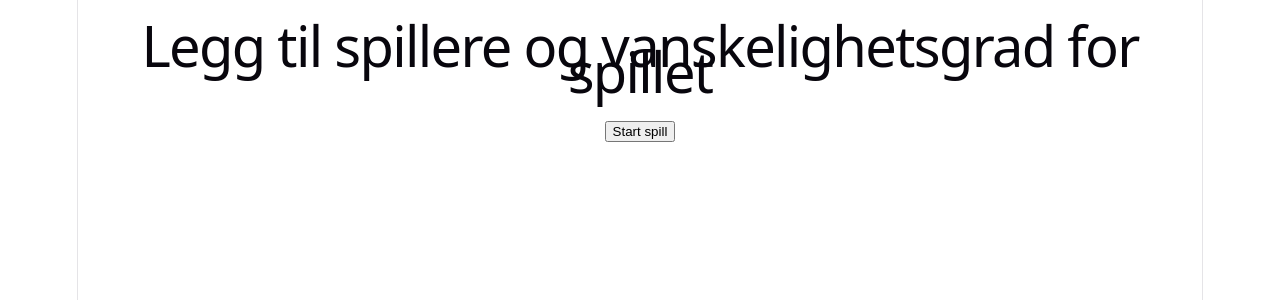
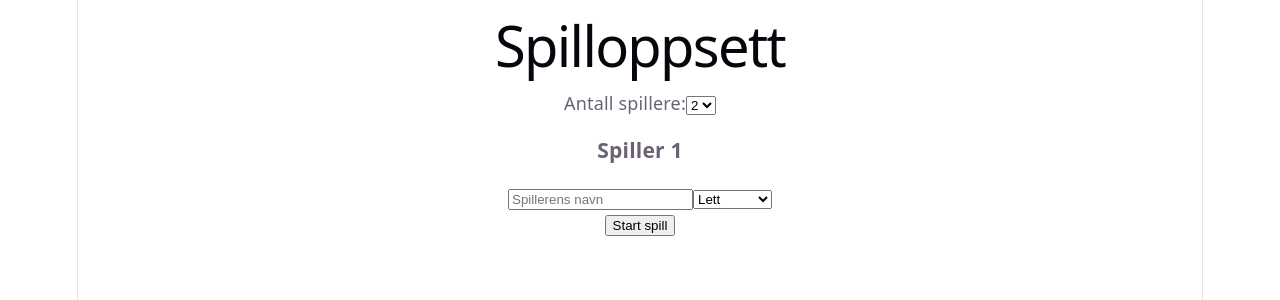
Before and after one commit to victortonneberg/UI_designprosjekt, a React (Vite) app in the folder UI_app/: page / in a window 1280 px wide. Shown: the top 300 px of the page. Built offline with nearby package versions, Linux system fonts and the light colour scheme.

Commit message:
Setup, GameScreen, screen switching
Legg til en state i App for å bytte mellom oppsett og spill.
Oppdater SetupScreen til å håndtere spillere og lagre dem med setPlayers.
Når man trykker Start, lagres spillerne og GameScreen vises.

```diff
--- a/UI_app/src/App.jsx
+++ b/UI_app/src/App.jsx
@@ -1,10 +1,17 @@
+import { useState } from "react";
+import { GameProvider } from "./context/GameProvider";
 import SetupScreen from "./components/setup/SetupScreen";
-import { GameProvider } from "./context/GameProvider";
+import GameScreen from "./components/game/GameScreen";
 
 function App() {
+  const [screen, setScreen] = useState("setup");
+
   return (
     <GameProvider>
-      <SetupScreen />
+      {screen === "setup" && (
+        <SetupScreen onStartGame={() => setScreen("game")} />
+      )}
+      {screen === "game" && <GameScreen />}
     </GameProvider>
   );
 }
--- a/UI_app/src/components/game/GameScreen.jsx
+++ b/UI_app/src/components/game/GameScreen.jsx
@@ -1 +1,3 @@
-export default function GameScreen() {}
+export default function GameScreen() {
+  return <h1>GameScreen</h1>;
+}
--- a/UI_app/src/components/setup/SetupScreen.jsx
+++ b/UI_app/src/components/setup/SetupScreen.jsx
@@ -1,11 +1,73 @@
-export default function SetupScreen() {
+import { useState } from "react";
+import { useGame } from "../../context/useGame";
+
+export default function SetupScreen({ onStartGame }) {
+  const { setPlayers } = useGame();
+
+  const [antallSpillere, setAntallSpillere] = useState(2);
+  const [spillere, setSpillere] = useState([{ name: "", difficulty: "easy" }]);
+
+  // Oppdater antall spillere og endrer spiller-listen hvis nødvendig:
+  const handleAntall = (n) => {
+    setAntallSpillere(n);
+    setSpillere(
+      // Lager en liste med n spillere: bruker eksisterende spiller hvis den finnes, ellers en tom standardspiller.
+      // Github Copilot foreslo denne løsningen med Array.from.
+      Array.from(
+        { length: n },
+        (_, i) => spillere[i] || { name: "", difficulty: "easy" },
+      ),
+    );
+  };
+
+  const handleChange = (index, field, value) => {
+    const oppdatert = [...spillere];
+    oppdatert[index][field] = value;
+    setSpillere(oppdatert);
+  };
+
+  const handleStart = () => {
+    // Skriver til context
+    setPlayers(spillere);
+    onStartGame();
+  };
+
   return (
     <article>
-      <h1>Legg til spillere og vanskelighetsgrad for spillet</h1>
-      {/* Her skal et komponent med "spillerkort" (vanskelighetsgrad og navn) rendres basert på hvor mange spillere som skal spille spillet
-            Tror dette er "Playerinfo" */}
+      <h1>Spilloppsett</h1>
 
-      <button>Start spill</button>
+      <label>Antall spillere:</label>
+      <select
+        value={antallSpillere}
+        onChange={(e) => handleAntall(Number(e.target.value))}
+      >
+        {[1, 2, 3, 4].map((n) => (
+          <option key={n} value={n}>
+            {n}
+          </option>
+        ))}
+      </select>
+
+      {spillere.map((spiller, i) => (
+        <div key={i}>
+          <h3>Spiller {i + 1}</h3>
+          <input
+            placeholder="Spillerens navn"
+            value={spiller.name}
+            onChange={(e) => handleChange(i, "name", e.target.value)}
+          />
+          <select
+            value={spiller.difficulty}
+            onChange={(e) => handleChange(i, "difficulty", e.target.value)}
+          >
+            <option value="easy">Lett</option>
+            <option value="medium">Medium</option>
+            <option value="hard">Vanskelig</option>
+          </select>
+        </div>
+      ))}
+
+      <button onClick={handleStart}>Start spill</button>
     </article>
   );
 }
```
